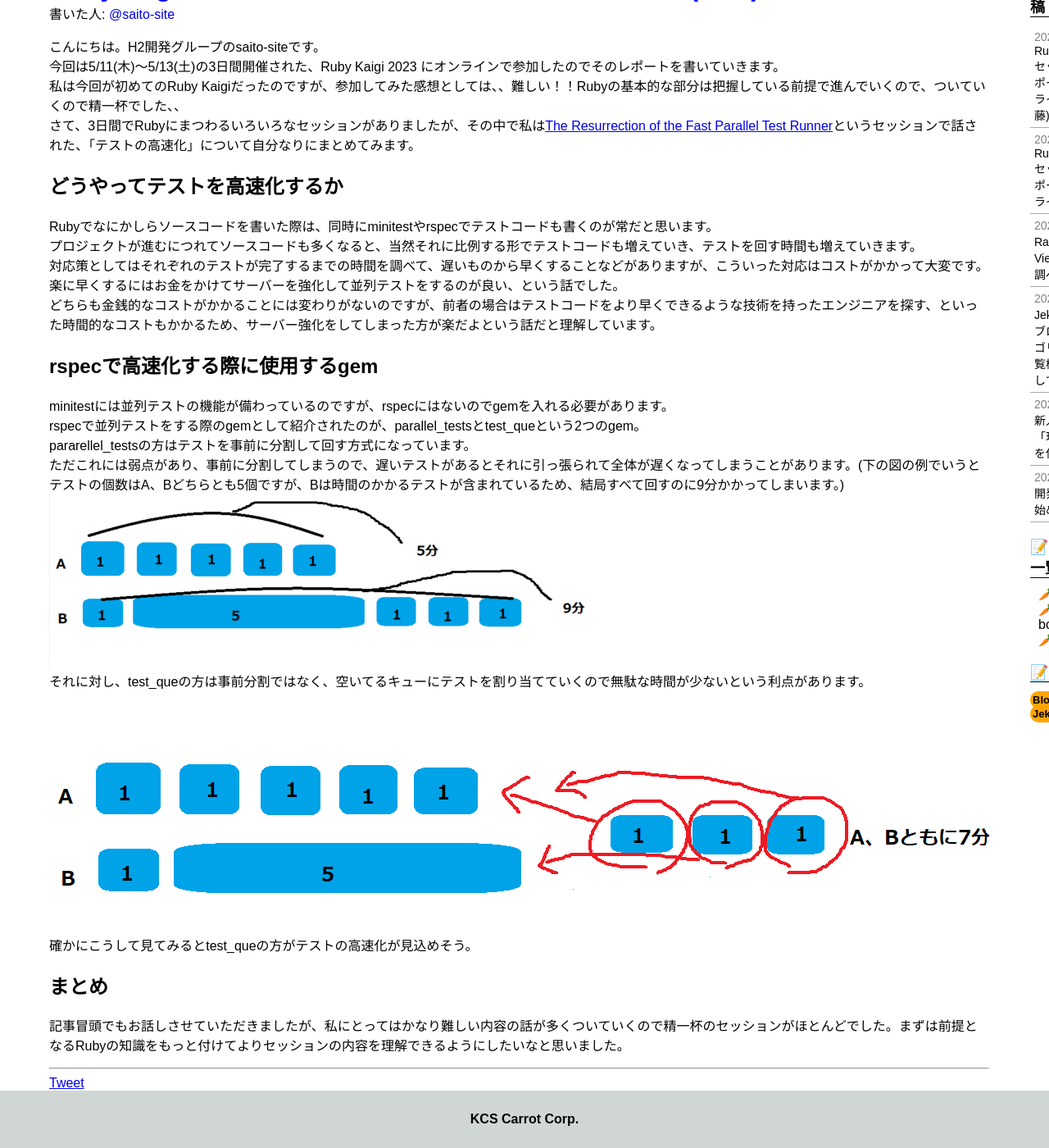
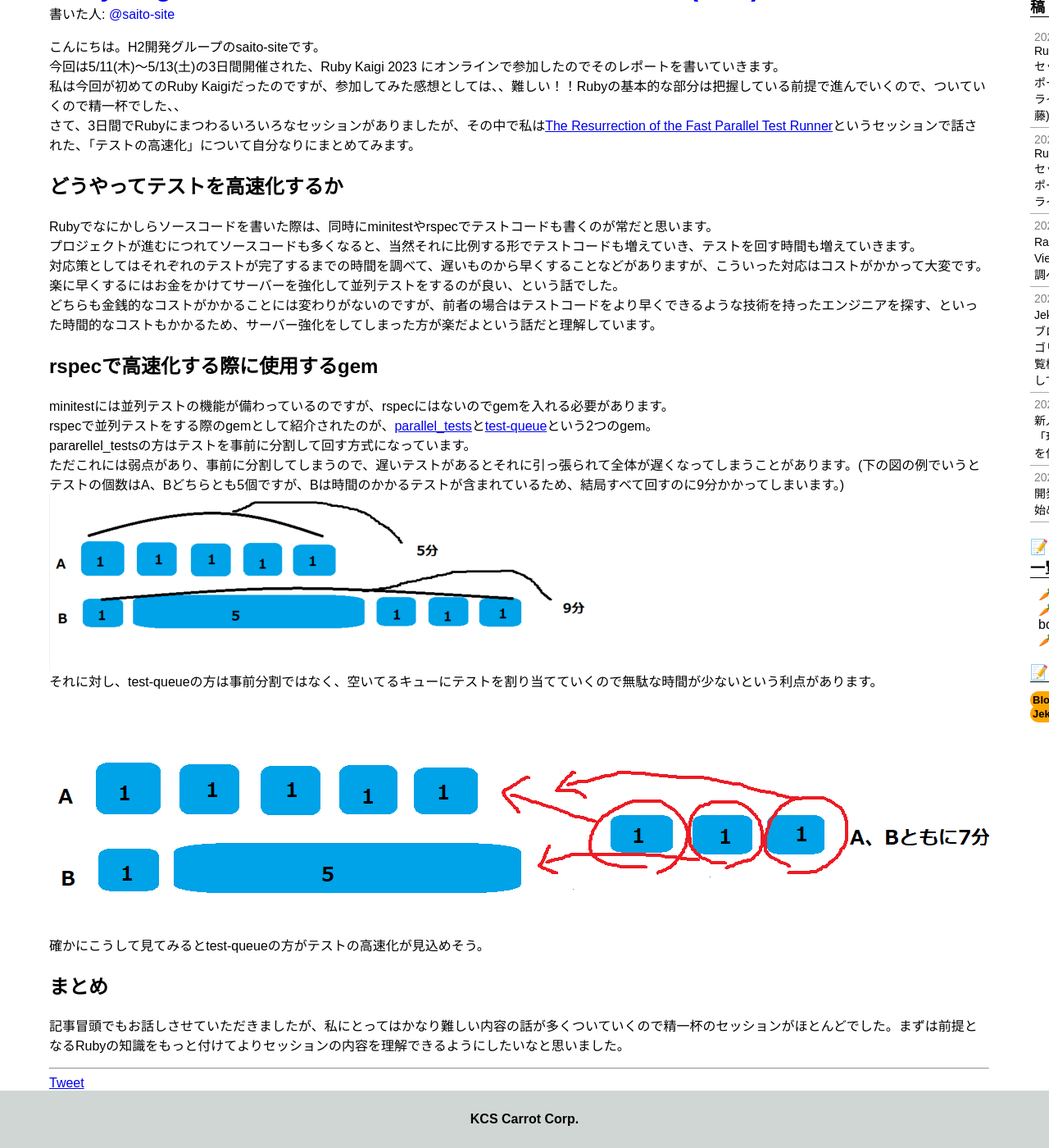
Before and after one commit to kcscarrot-konno/h2carrot.github.io, a Jekyll site: the page built from _posts/2023-5-17-rubykaigi2023-session-reports-at-online01.md, in a window 1280 px wide and 1400 px high, scrolled down 238 px. Shown: the whole window at 82% size. Built offline with Jekyll 4.4.1, drawn with Linux system fonts in a browser that asks for light colours; emoji names are drawn with the system emoji font; comment, search, counter and statistics services are not loaded.

Commit message:
gemにリンクを付与、test-queueの綴りが間違っていたので修正

```diff
--- a/_posts/2023-5-17-rubykaigi2023-session-reports-at-online01.md
+++ b/_posts/2023-5-17-rubykaigi2023-session-reports-at-online01.md
@@ -22,13 +22,13 @@ Rubyでなにかしらソースコードを書いた際は、同時にminitest
 
 ## rspecで高速化する際に使用するgem
 minitestには並列テストの機能が備わっているのですが、rspecにはないのでgemを入れる必要があります。<br>
-rspecで並列テストをする際のgemとして紹介されたのが、parallel_testsとtest_queという2つのgem。<br>
+rspecで並列テストをする際のgemとして紹介されたのが、[parallel_tests](https://github.com/grosser/parallel_tests)と[test-queue](https://github.com/tmm1/test-queue)という2つのgem。<br>
 pararellel_testsの方はテストを事前に分割して回す方式になっています。<br>
 ただこれには弱点があり、事前に分割してしまうので、遅いテストがあるとそれに引っ張られて全体が遅くなってしまうことがあります。(下の図の例でいうとテストの個数はA、Bどちらとも5個ですが、Bは時間のかかるテストが含まれているため、結局すべて回すのに9分かかってしまいます。)<br>
 ![image](/assets/images/parallel_tests.png)<br>
-それに対し、test_queの方は事前分割ではなく、空いてるキューにテストを割り当てていくので無駄な時間が少ないという利点があります。<br>
-![image](/assets/images/test_que.png)<br>
-確かにこうして見てみるとtest_queの方がテストの高速化が見込めそう。<br>
+それに対し、test-queueの方は事前分割ではなく、空いてるキューにテストを割り当てていくので無駄な時間が少ないという利点があります。<br>
+![image](/assets/images/test_queue.png)<br>
+確かにこうして見てみるとtest-queueの方がテストの高速化が見込めそう。<br>
 
 ## まとめ
 記事冒頭でもお話しさせていただきましたが、私にとってはかなり難しい内容の話が多くついていくので精一杯のセッションがほとんどでした。まずは前提となるRubyの知識をもっと付けてよりセッションの内容を理解できるようにしたいなと思いました。
```
Also changed, not shown: assets/images/test_queue.png (renamed from assets/images/test_que.png), 1 other file.
